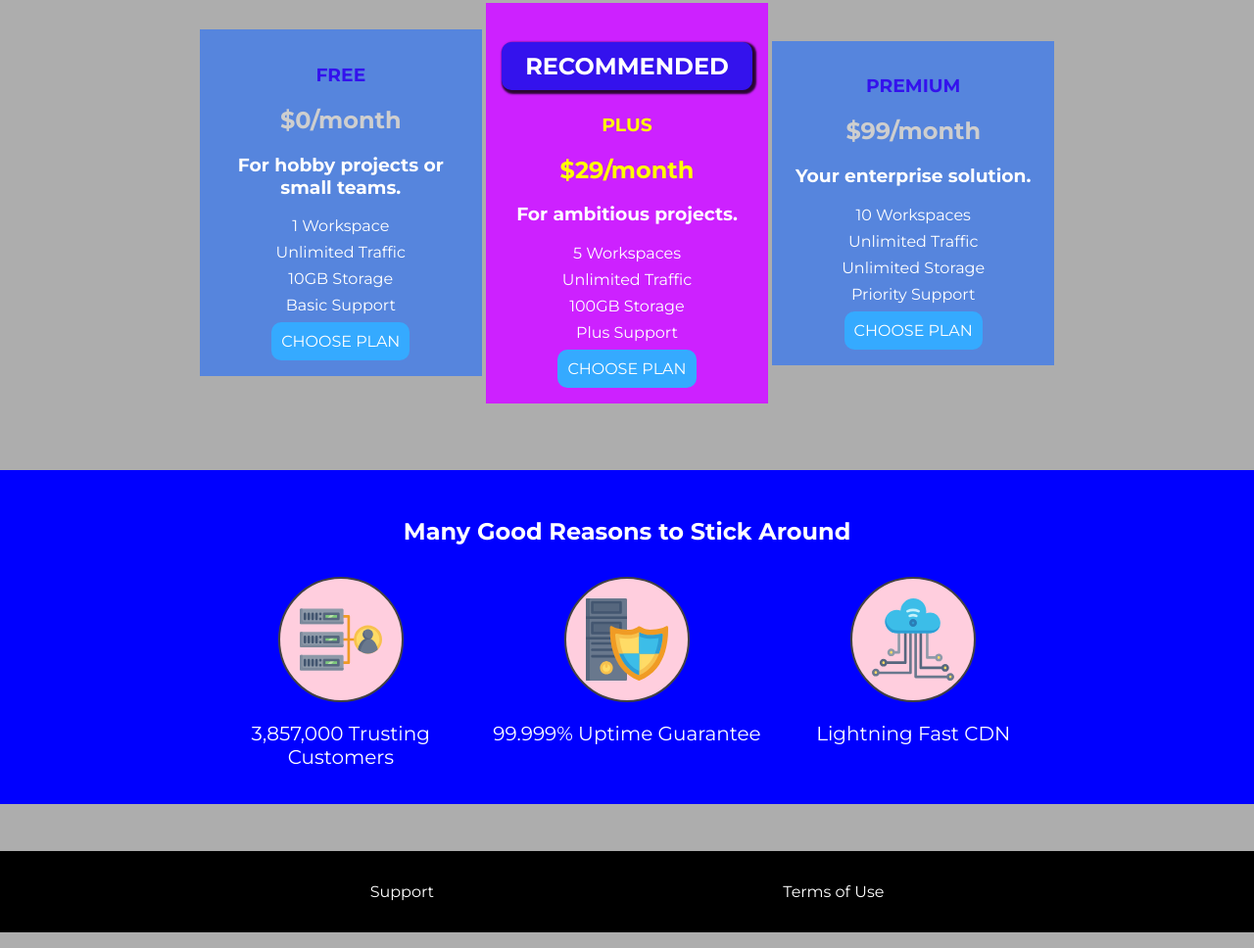
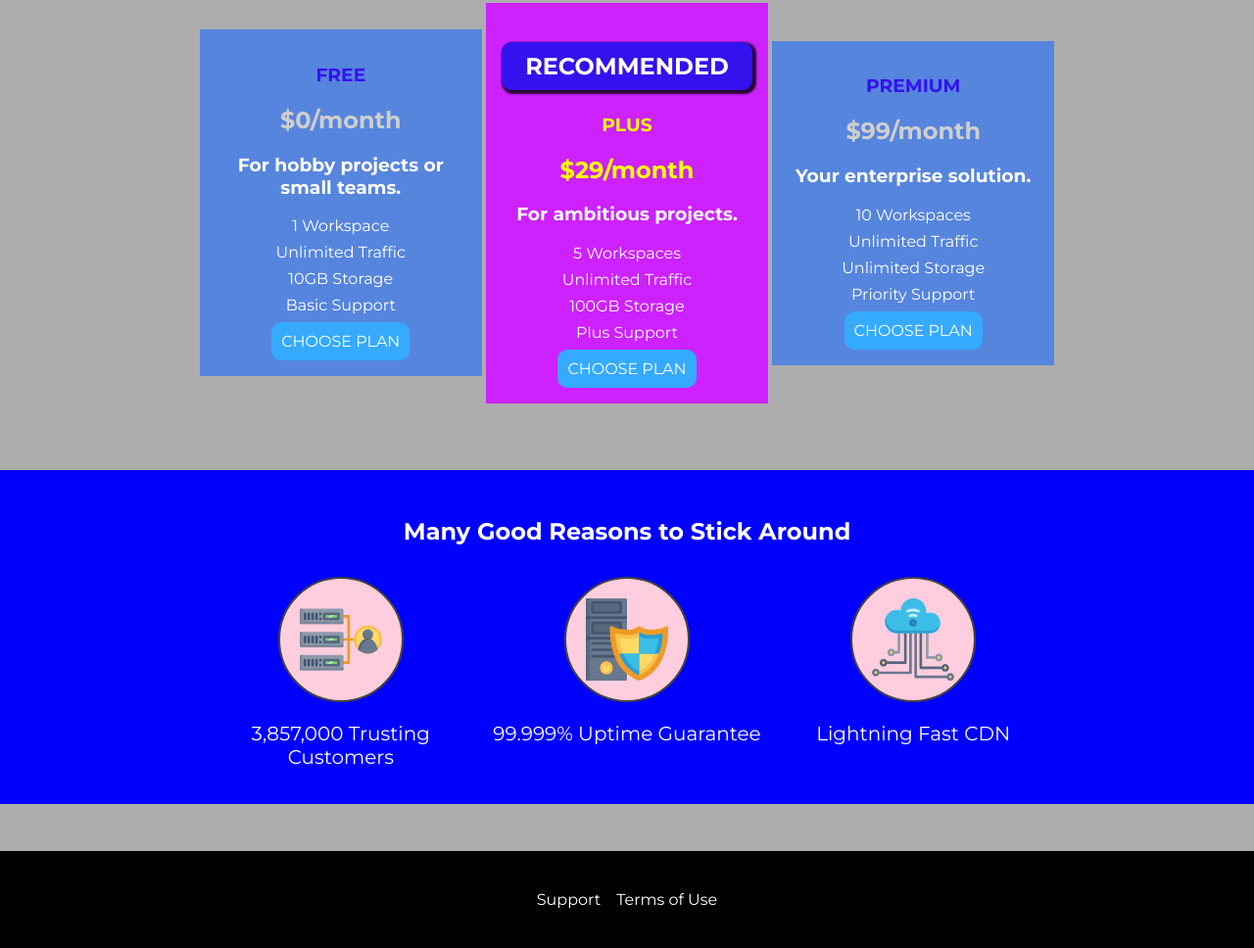
Before and after one commit to oruxas/css-complete-guide, a plain HTML site: page index.html in a window 1280 px wide. Shown: the part 522-1490 px from the top of the page at 98% size. Drawn offline with Linux system fonts and the light colour scheme; a web font is replaced by a local one.

Commit message:
Adding flex to footer

```diff
--- a/shared.css
+++ b/shared.css
@@ -174,12 +174,14 @@ main {
     list-style: none;
     margin: 0;
     padding: 0;
-    text-align: center;
+    display: flex;
+    flex-direction: column;
+    justify-items: center;
+    align-items: center;
 }
 
 .main-footer_link {
-    display: inline-block;
-    margin: 0 11rem;
+    margin: 0.5rem 11rem;
 }
 .main-footer_link a {
     color: #ffffff;
@@ -293,4 +295,11 @@ main {
       .main-nav__item {
         margin: 0.4rem 1rem;
     }
+    .main-footer_link {
+        margin: 0.5rem;
+    }
+    .main-footer_links {
+        flex-direction: row;
+        justify-content: center;
+    }
   }
```
